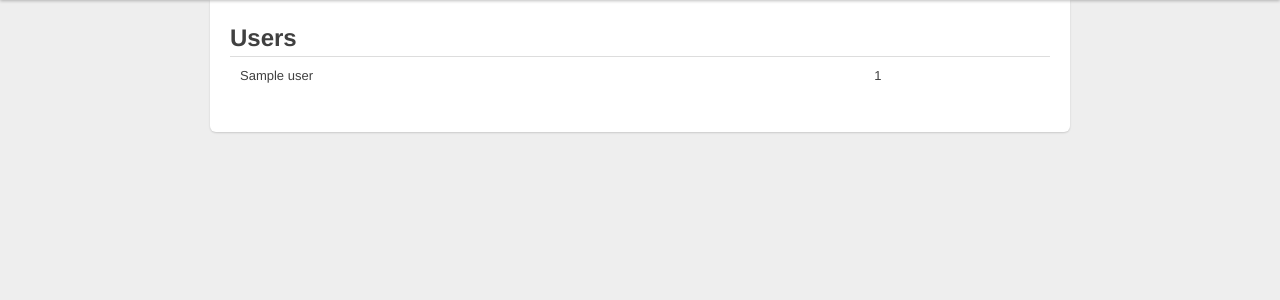
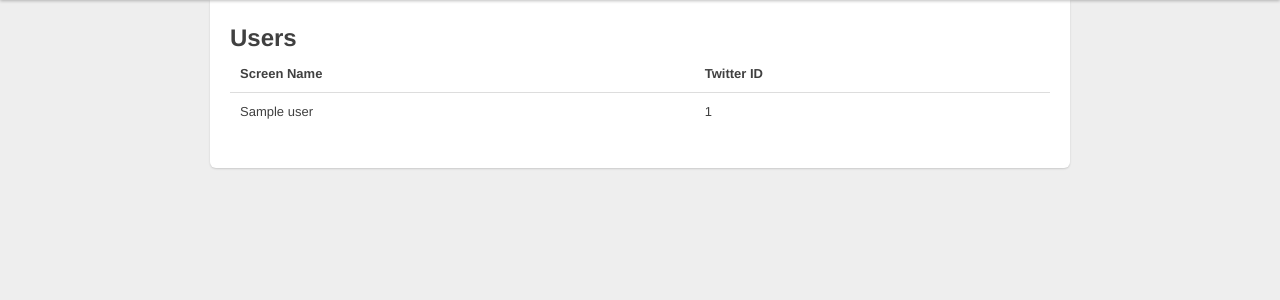
Before and after one commit to jgumbley/base_flask_project, a Flask app: template templates/moderators.html in a window 1280 px wide. Shown: the part 40-340 px from the top of the page. Run offline with Flask 2, Linux system fonts and the light colour scheme; the template is opened without the code that fills it: most values are stand-ins (such as "Sample title", 1, 10 or a date in 2020); some libraries are stand-ins or nearby versions.

Commit message:
tweak html on moderator page

```diff
--- a/templates/moderators.html
+++ b/templates/moderators.html
@@ -25,6 +25,10 @@
           <h2>Users</h2>
 
           <table>
+              <thead><tr>
+                  <th>Screen Name</th>
+                  <th>Twitter ID</th>
+              </tr></thead>
           {% for user in users %}
               <tr>
                   <td>{{ user.current_screenname }}</td>
```
